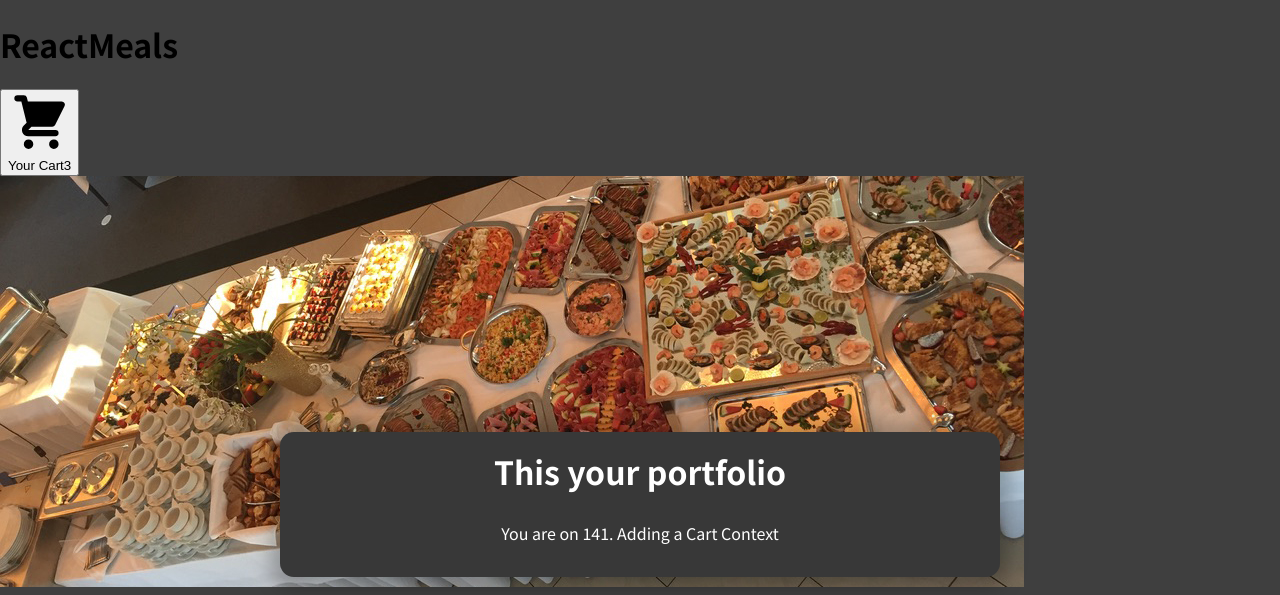
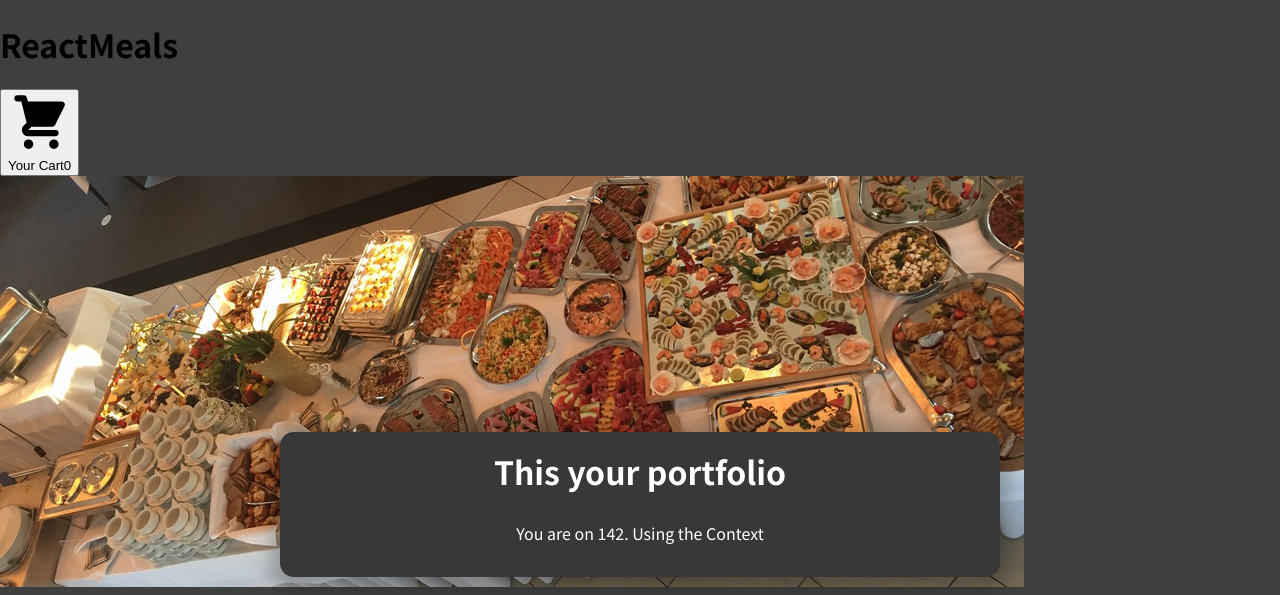
Before and after one commit to AlexHwang-497/tradingplatform, a React (Create React App) app: page / in a window 1280 px wide. Shown: the top 595 px of the page. Built offline with nearby package versions, Linux system fonts and the light colour scheme.

Commit message:
12.  utilized useContext on HeaderGandL/HeaderCartButton.js, also included reduce formula for update on items in cart

```diff
--- a/src/App.js
+++ b/src/App.js
@@ -25,9 +25,6 @@
       </main>
     </CartProvider>
 
-
-
   );
 }
-
 export default App;
--- a/src/components/PortfolioSummary/SummaryOfPortfolio.js
+++ b/src/components/PortfolioSummary/SummaryOfPortfolio.js
@@ -5,7 +5,7 @@
     <section className={classes.summary}>
       <h2>This your portfolio</h2>
       <p>
-        You are on 141. Adding a Cart Context
+        You are on 142. Using the Context
       </p>
 
     </section>
--- a/src/components/layout/HeaderGandL.js
+++ b/src/components/layout/HeaderGandL.js
@@ -1,18 +1,28 @@
+import { useContext } from 'react';
+
 import classes from './HeaderGandL.Module.css'
 import CartIcon from './CartIcon'
+import CartContext from '../store/CartContext';
+
 
 // ! this is the equivalen of HeaderCartButton.js
 
 const HeaderGainLoss = (props) => {
+  const cartCtx = useContext(CartContext)
+  console.log(cartCtx.items)
+// *this will count the number of items we have in our cart or it put it at  0 no items
+  const numberOfCartItems = cartCtx.items.reduce((curNumber,item)=> {
+    return curNumber + item.amount
+  },0)
+
   return (
     <button className={classes.button} onClick ={props.onClick}>
       <span className={classes.icon}>
         <CartIcon />
       </span>
       <span>Your Cart</span>
-      <span className={classes.badge}>3</span>
+      <span className={classes.badge}>{numberOfCartItems}</span>
     </button>
   );
 }
-
 export default HeaderGainLoss
--- a/src/components/store/CartContext.js
+++ b/src/components/store/CartContext.js
@@ -6,5 +6,4 @@
     addItem: (item) =>{},
     removeItem: (item) =>{}
 })
-
 export default CartContext
--- a/src/components/store/CartProvider.js
+++ b/src/components/store/CartProvider.js
@@ -18,7 +18,6 @@
         }
     }
 }
-
 
 const CartProvider = (props) => {
     // * the goal of this compnent is to manage the current context to data and provide that context to all copnents that want to access it
```
